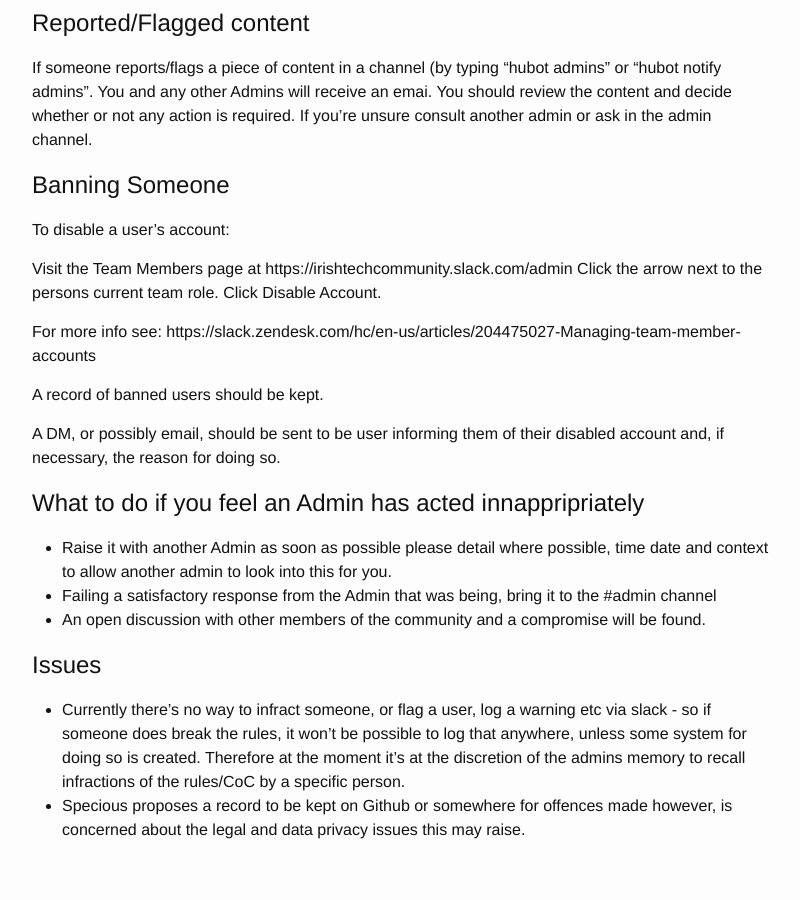
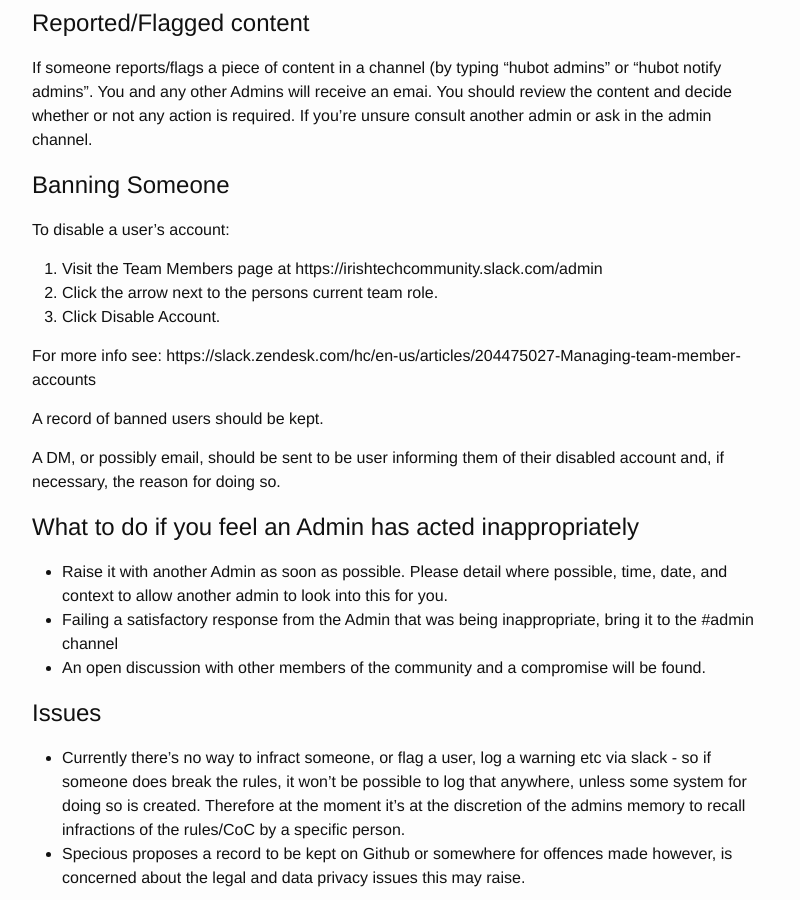
Before and after one commit to IrishTechCommunity/irishtechcommunity.github.io, a Jekyll site: the page built from adminguide.md, in a window 1280 px wide and 900 px high, scrolled down 1192 px. Shown: the whole window, without its empty margins (238-1038 px from the left). Built offline with Jekyll 4.4.1, drawn with Linux system fonts in a browser that asks for light colours.

```diff
--- a/adminguide.md
+++ b/adminguide.md
@@ -49,10 +49,10 @@ A record of banned users should be kept.
 
 A DM, or possibly email, should be sent to be user informing them of their disabled account and, if necessary, the reason for doing so.
 
-# What to do if you feel an Admin has acted innappripriately
+# What to do if you feel an Admin has acted inappropriately
 
-- Raise it with another Admin as soon as possible please detail where possible, time date and context to allow another admin to look into this for you.
-- Failing a satisfactory response from the Admin that was being, bring it to the #admin channel
+- Raise it with another Admin as soon as possible. Please detail where possible, time, date, and context to allow another admin to look into this for you.
+- Failing a satisfactory response from the Admin that was being inappropriate, bring it to the #admin channel
 - An open discussion with other members of the community and a compromise will be found.
 
 # Issues
```
Also changed, not shown: other parts of adminguide.md (+3 -3 lines).
